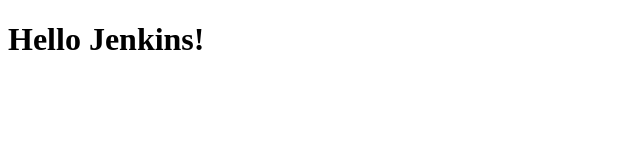
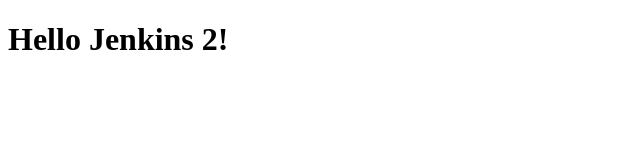
Before and after one commit to AbbeYassine/hotel-beacons-admin, an Angular app: page / in a window 1280 px wide. Shown: the top 160 px of the page, without its empty margins (0-640 px from the left). Built offline with nearby package versions, Linux system fonts and the light colour scheme.

Commit message:
Testing Jenkins 2

```diff
--- a/src/app/app.component.ts
+++ b/src/app/app.component.ts
@@ -6,5 +6,5 @@
   styleUrls: ['./app.component.css']
 })
 export class AppComponent {
-  title = 'Hello Jenkins!';
+  title = 'Hello Jenkins 2!';
 }
```
